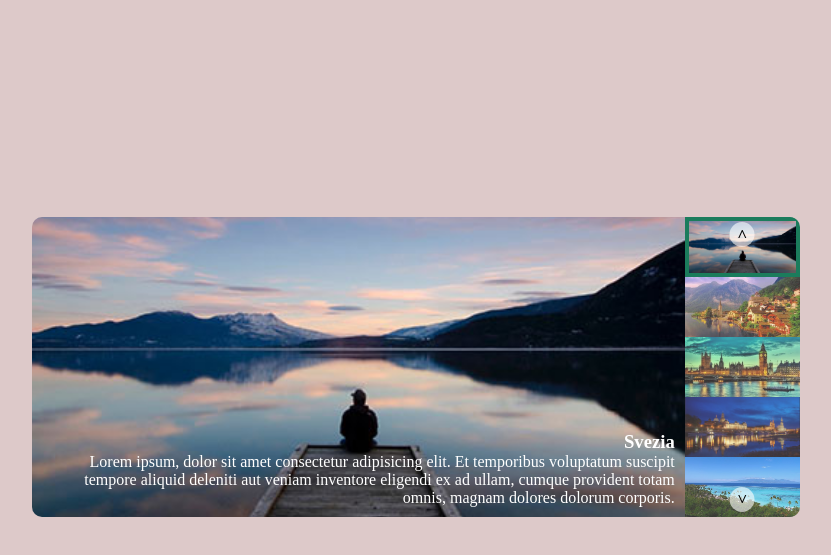
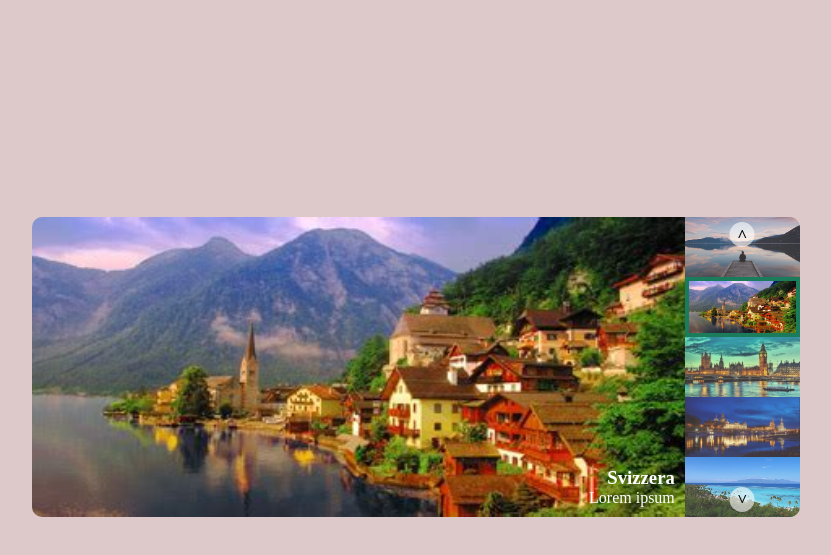
Before and after one commit to LucaSunseri/vue-slider, a plain HTML site: page index.html in a window 1280 px wide. Shown: the part 73-628 px from the top of the page, without its empty margins (224-1055 px from the left). Drawn offline with nearby package versions, Linux system fonts and the light colour scheme.

Commit message:
Added autoplay

```diff
--- a/css/style.css
+++ b/css/style.css
@@ -102,6 +102,7 @@ header {
   font-weight: bold;
   font-size: 16px;
   z-index: 999;
+  user-select: none;
 }
 
 .up {
--- a/js/script.js
+++ b/js/script.js
@@ -8,9 +8,6 @@
 const app = new Vue({
 
   el: '#app',
-  mounted() {
-
-  },
   data: {
     databaseImage: [
       'img/01.jpg',
@@ -36,6 +33,13 @@ const app = new Vue({
     counter: 0,
     active: 'active'
   },
+  mounted() {
+
+    setInterval(() => {
+      this.changeImgageDown();
+    },3000);
+
+  },
   methods: {
 
     changeImgageUp() {
```
Also changed, not shown: index.html (+1 -1 lines).
